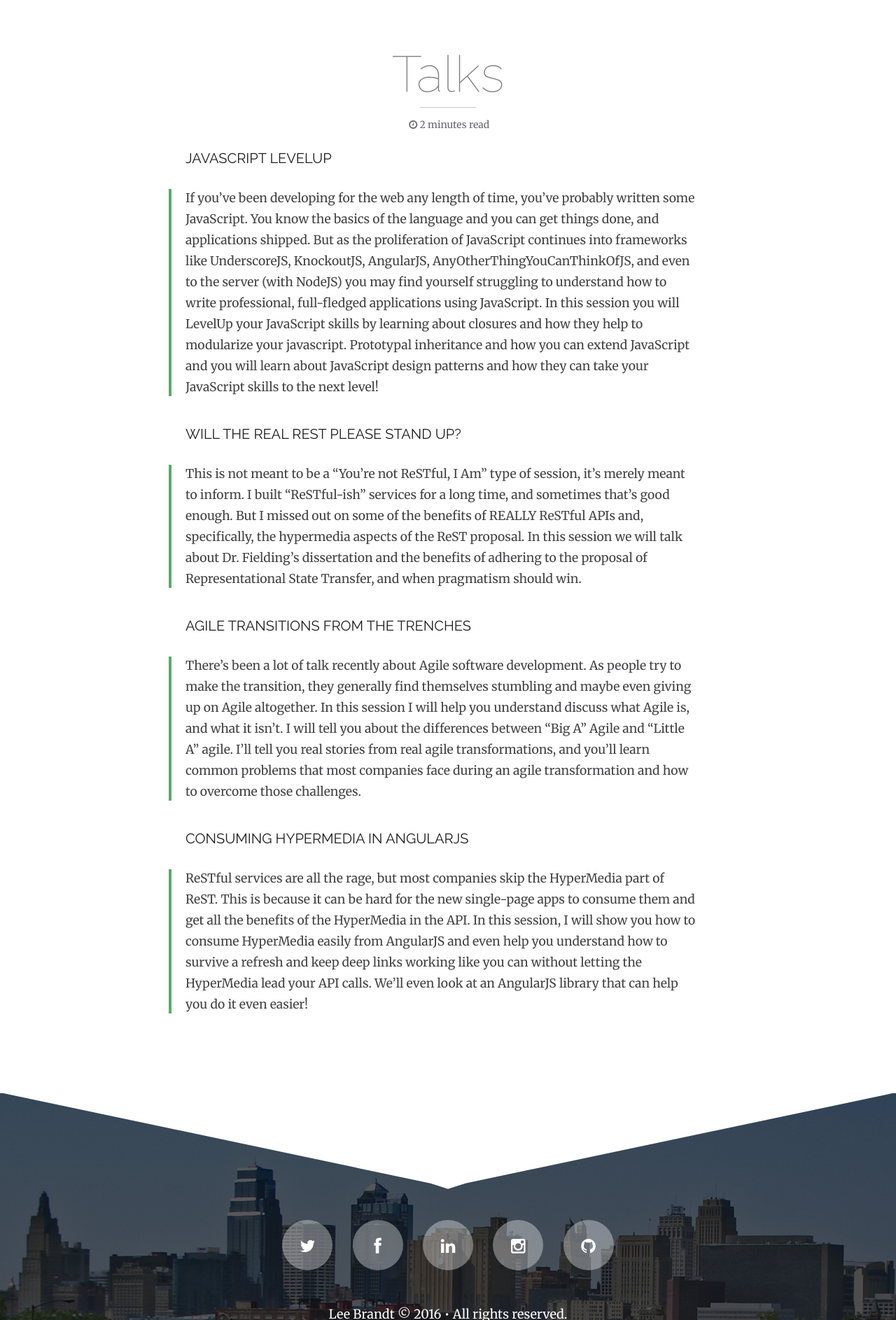
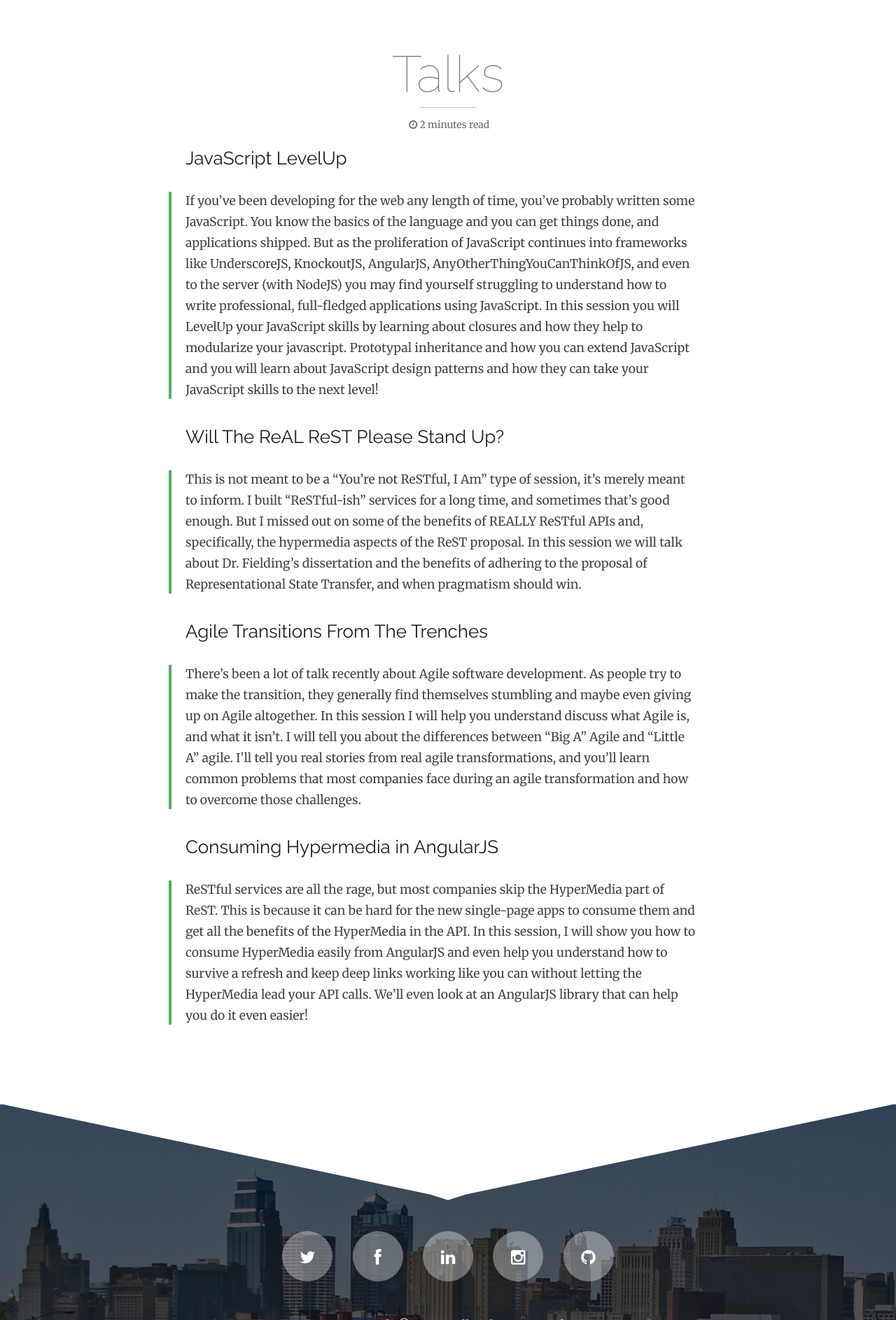
Before and after one commit to leebrandt/leebrandt.github.io, a Jekyll site: the page built from talks.md, in a window 1280 px wide. Shown: the part 542-2428 px from the top of the page at 70% size. Built offline with Jekyll 4.4.1, drawn with Linux system fonts in a browser that asks for light colours; nearby versions of some CDN libraries.

Commit message:
Tags headlines bump to h2

```diff
--- a/talks.md
+++ b/talks.md
@@ -5,14 +5,14 @@ permalink: /talks/
 headline: Available Talks
 ---
 
-### JavaScript LevelUp
+## JavaScript LevelUp
 >If you've been developing for the web any length of time, you've probably written some JavaScript. You know the basics of the language and you can get things done, and applications shipped. But as the proliferation of JavaScript continues into frameworks like UnderscoreJS, KnockoutJS, AngularJS, AnyOtherThingYouCanThinkOfJS, and even to the server (with NodeJS) you may find yourself struggling to understand how to write professional, full-fledged applications using JavaScript. In this session you will LevelUp your JavaScript skills by learning about closures and how they help to modularize your javascript. Prototypal inheritance and how you can extend JavaScript and you will learn about JavaScript design patterns and how they can take your JavaScript skills to the next level!
 
-### Will The ReAL ReST Please Stand Up?
+## Will The ReAL ReST Please Stand Up?
 >This is not meant to be a "You're not ReSTful, I Am" type of session, it's merely meant to inform. I built "ReSTful-ish" services for a long time, and sometimes that's good enough. But I missed out on some of the benefits of REALLY ReSTful APIs and, specifically, the hypermedia aspects of the ReST proposal. In this session we will talk about Dr. Fielding's dissertation and the benefits of adhering to the proposal of Representational State Transfer, and when pragmatism should win.
 
-### Agile Transitions From The Trenches
+## Agile Transitions From The Trenches
 >There's been a lot of talk recently about Agile software development. As people try to make the transition, they generally find themselves stumbling and maybe even giving up on Agile altogether. In this session I will help you understand discuss what Agile is, and what it isn’t. I will tell you about the differences between “Big A” Agile and “Little A” agile. I’ll tell you real stories from real agile transformations, and you’ll learn common problems that most companies face during an agile transformation and how to overcome those challenges.
 
-### Consuming Hypermedia in AngularJS
+## Consuming Hypermedia in AngularJS
 >ReSTful services are all the rage, but most companies skip the HyperMedia part of ReST. This is because it can be hard for the new single-page apps to consume them and get all the benefits of the HyperMedia in the API. In this session, I will show you how to consume HyperMedia easily from AngularJS and even help you understand how to survive a refresh and keep deep links working like you can without letting the HyperMedia lead your API calls. We’ll even look at an AngularJS library that can help you do it even easier!
```
